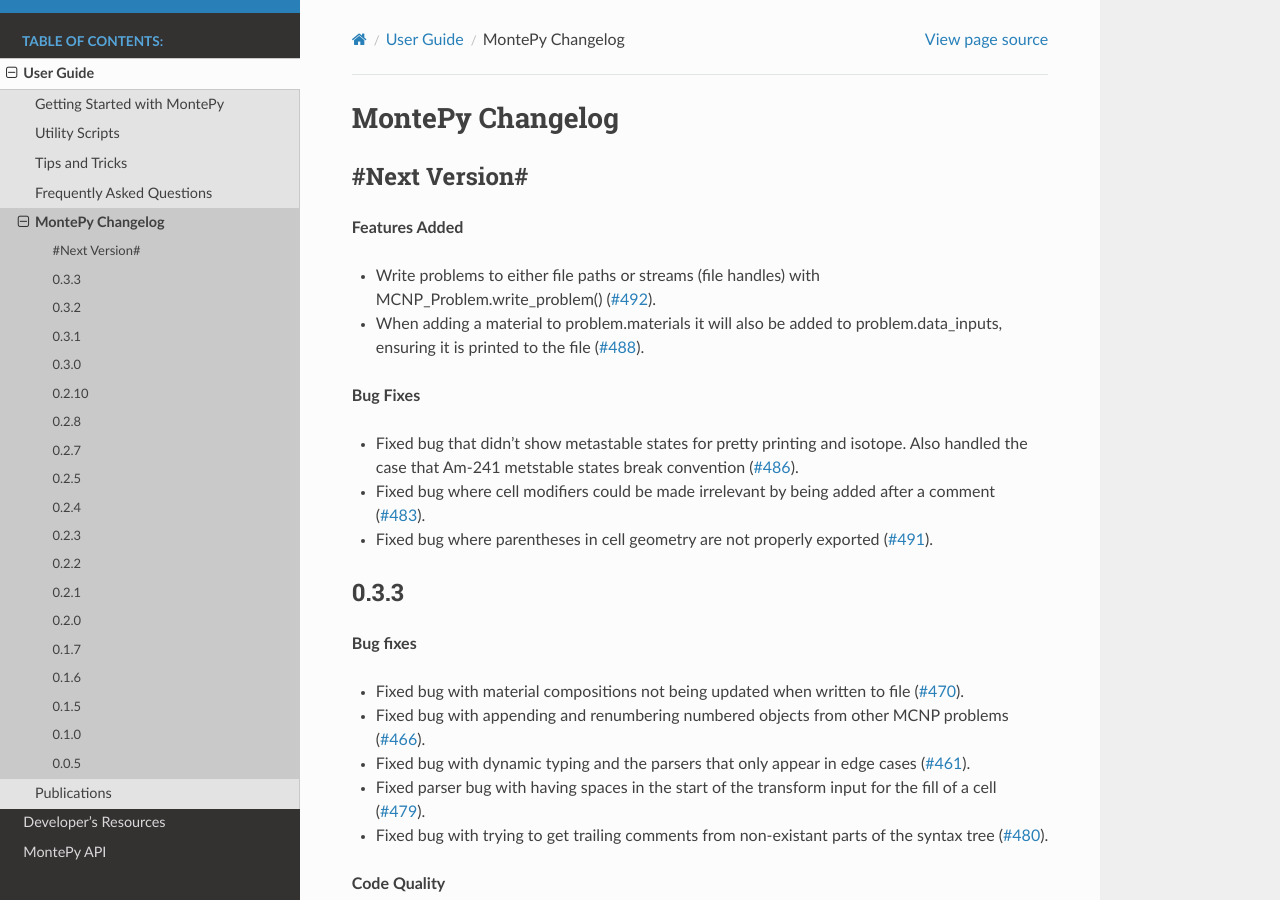
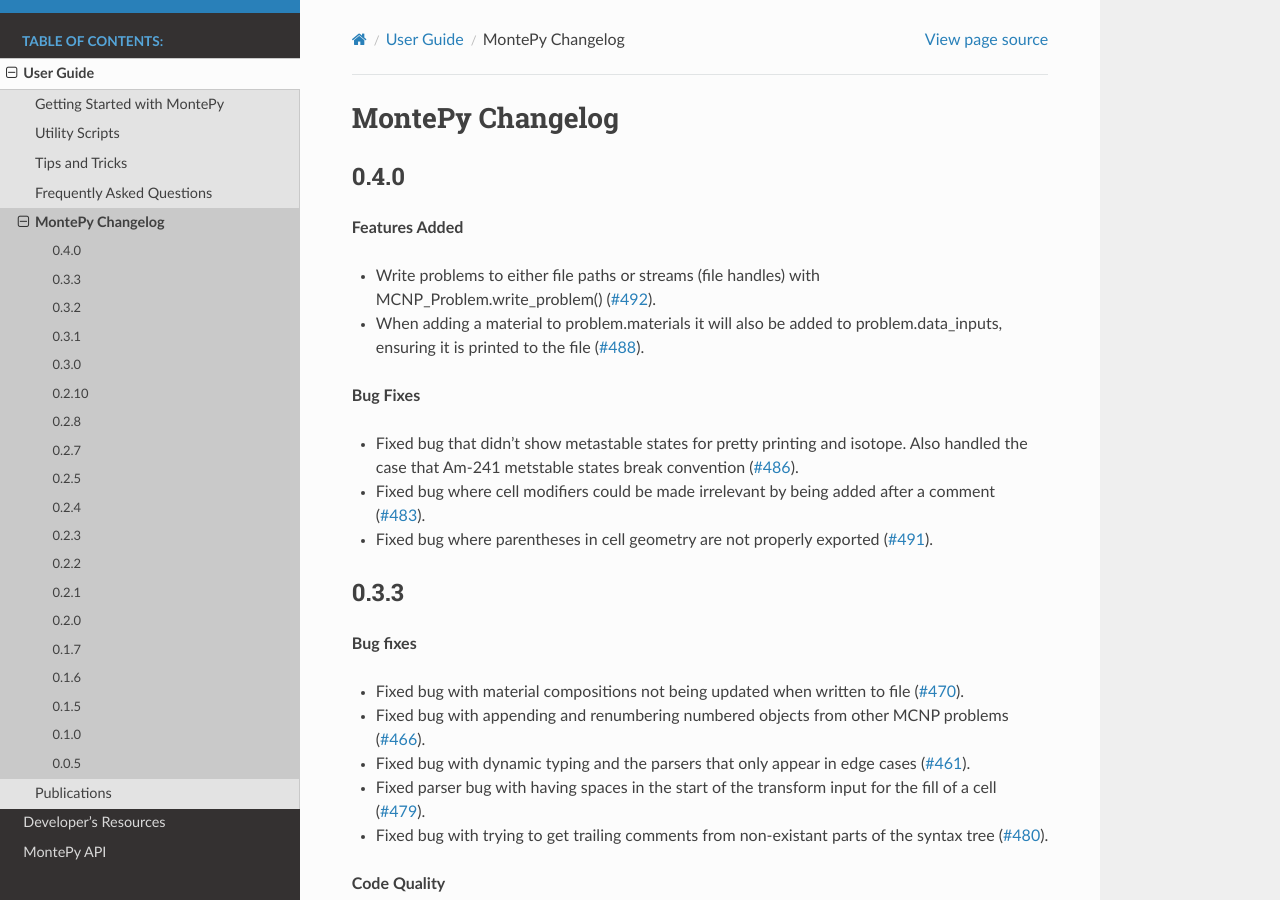
Before and after one commit to idaholab/MontePy, a Sphinx documentation site: the page built from doc/source/changelog.rst, in a window 1280 px wide and 900 px high. Built offline with Sphinx 7.4.7 and the Read the Docs theme 2.0.0, drawn with Linux system fonts in a browser that asks for light colours; the version number could not be read and is left out.

Commit message:
Updating changelog to next version: 0.4.0

```diff
--- a/doc/source/changelog.rst
+++ b/doc/source/changelog.rst
@@ -1,7 +1,7 @@
 MontePy Changelog
 =================
 
-#Next Version#
+0.4.0
 --------------
 **Features Added**
 
```
